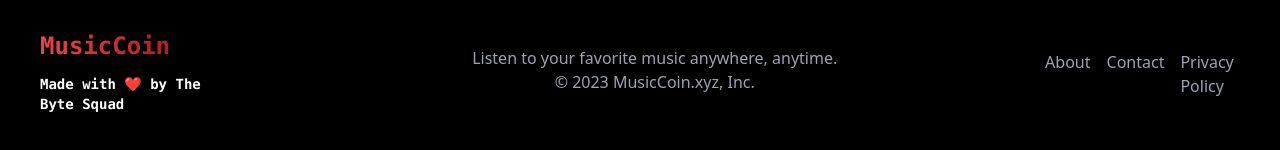
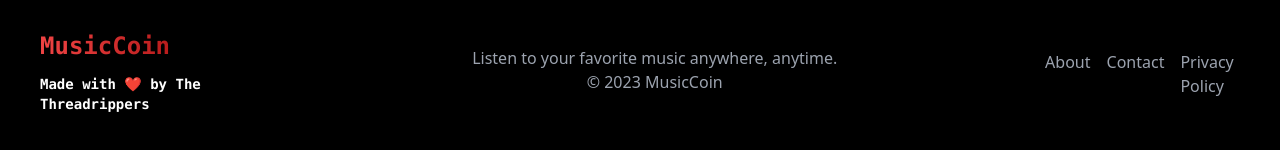
Before and after one commit to rakibul-in/MusiCo-web3conf, a website: page index.html in a window 1280 px wide. Shown: the part 870-1020 px from the top of the page. Drawn offline with Linux system fonts and the light colour scheme.

Commit message:
Update index.html

```diff
--- a/index.html
+++ b/index.html
@@ -38,12 +38,12 @@
             <span
                 class="bg-gradient-to-r from-red-500 to-red-700 text-transparent bg-clip-text font-bold cursor-pointer">
                 MusicCoin</span>
-            <p class="text-sm my-3 text-white">Made with ❤️ by The Byte Squad</p>
+            <p class="text-sm my-3 text-white">Made with ❤️ by The Threadrippers</p>
         </div>
 
         <div class="container mx-auto text-center text-gray-400 py-4 ml-40 my-5">
             <div>Listen to your favorite music anywhere, anytime.</div>
-            <div class="text-gray-400 mb-4 md:mb-0">© 2023 MusicCoin.xyz, Inc.</div>
+            <div class="text-gray-400 mb-4 md:mb-0">© 2023 MusicCoin</div>
 
         </div>
 
```
